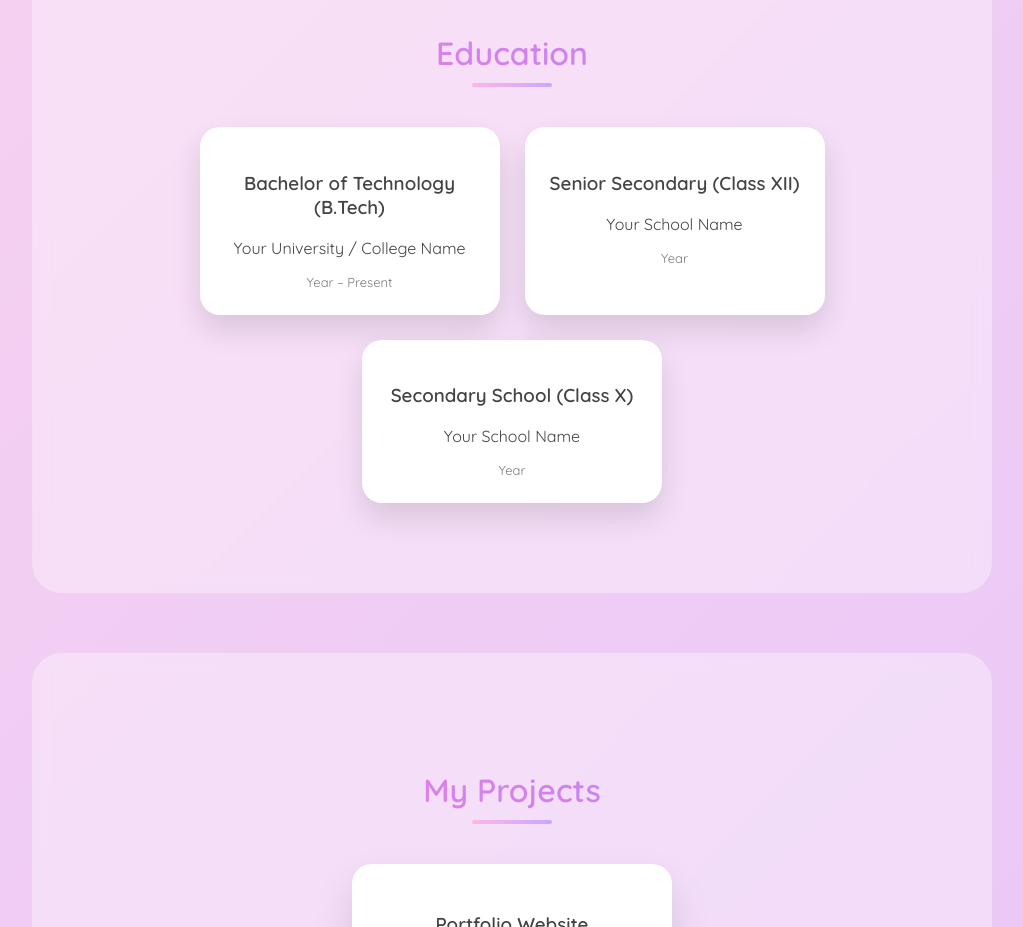
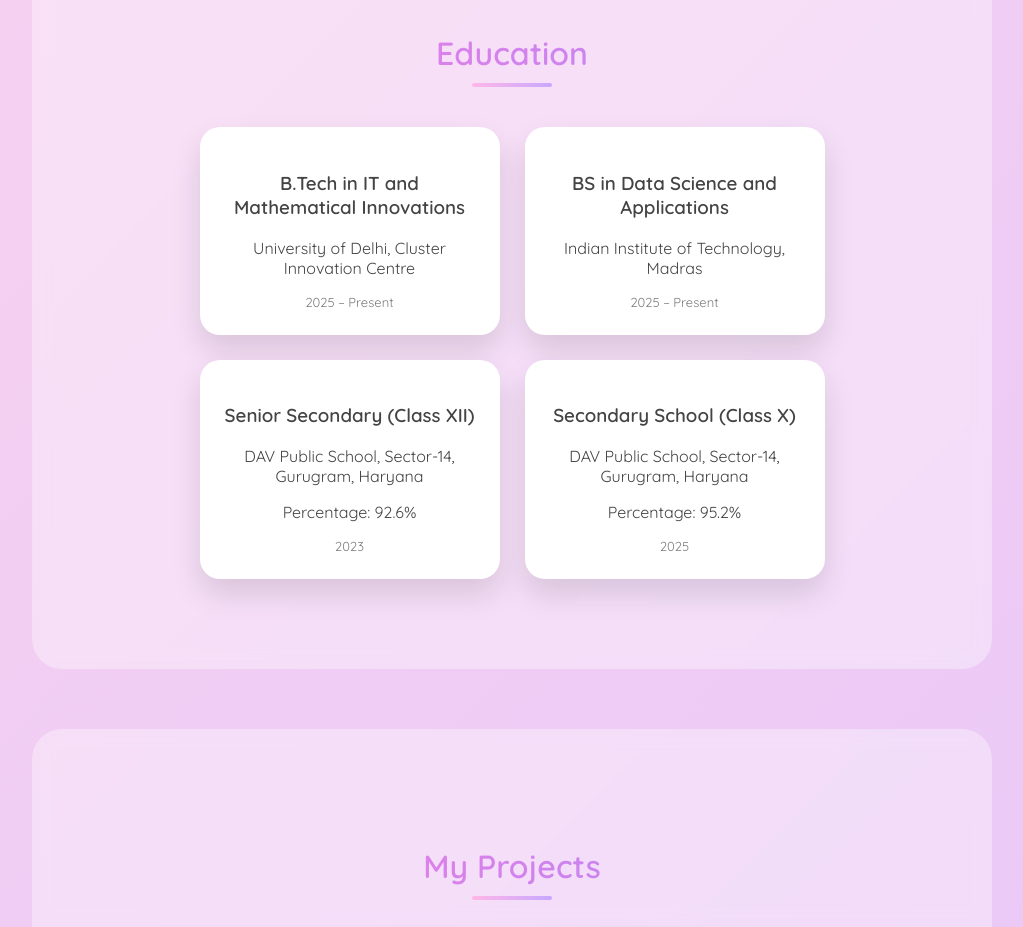
Before and after one commit to lolHiral/hiral_portfolio, a plain HTML site: page index.html in a window 1280 px wide. Shown: the part 1580-2507 px from the top of the page, without its empty margins (128-1151 px from the left). Drawn offline with Linux system fonts and the light colour scheme.

```diff
--- a/index.html
+++ b/index.html
@@ -52,21 +52,29 @@
 <div class="education-container">
 
 <div class="edu-card">
-<h3>Bachelor of Technology (B.Tech)</h3>
-<p>Your University / College Name</p>
-<span>Year – Present</span>
+<h3>B.Tech in IT and Mathematical Innovations</h3>
+<p>University of Delhi, Cluster Innovation Centre</p>
+<span>2025 – Present</span>
+</div>
+
+<div class="edu-card">
+<h3>BS in Data Science and Applications</h3>
+<p>Indian Institute of Technology, Madras</p>
+<span>2025 – Present</span>
 </div>
 
 <div class="edu-card">
 <h3>Senior Secondary (Class XII)</h3>
-<p>Your School Name</p>
-<span>Year</span>
+<p>DAV Public School, Sector-14, Gurugram, Haryana</p>
+<p>Percentage: 92.6% </p>
+<span>2023</span>
 </div>
 
 <div class="edu-card">
 <h3>Secondary School (Class X)</h3>
-<p>Your School Name</p>
-<span>Year</span>
+<p>DAV Public School, Sector-14, Gurugram, Haryana</p>
+<p>Percentage: 95.2%</p>
+<span>2025</span>
 </div>
 
 </div>
```
Also changed, not shown: README.md.
